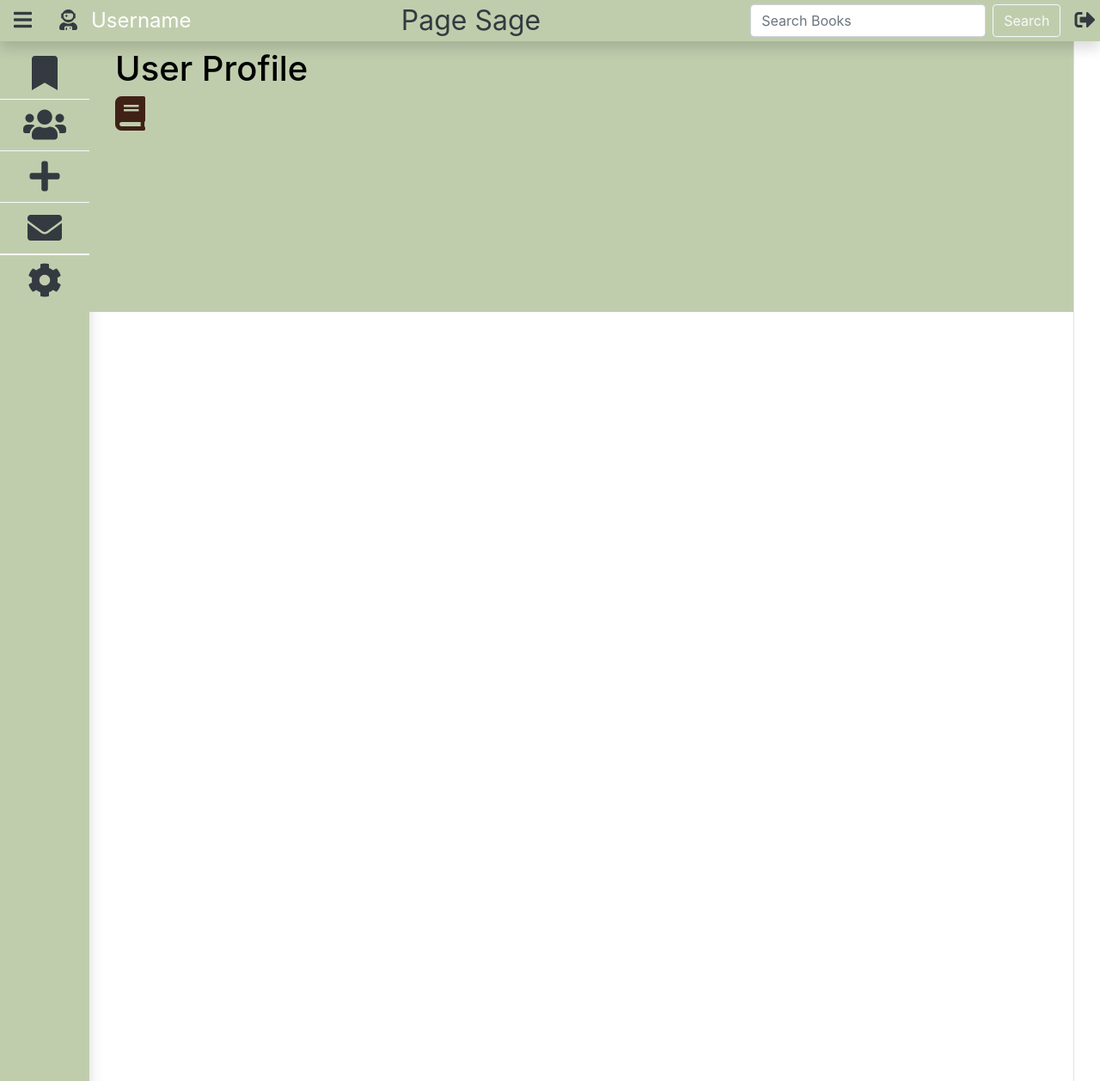
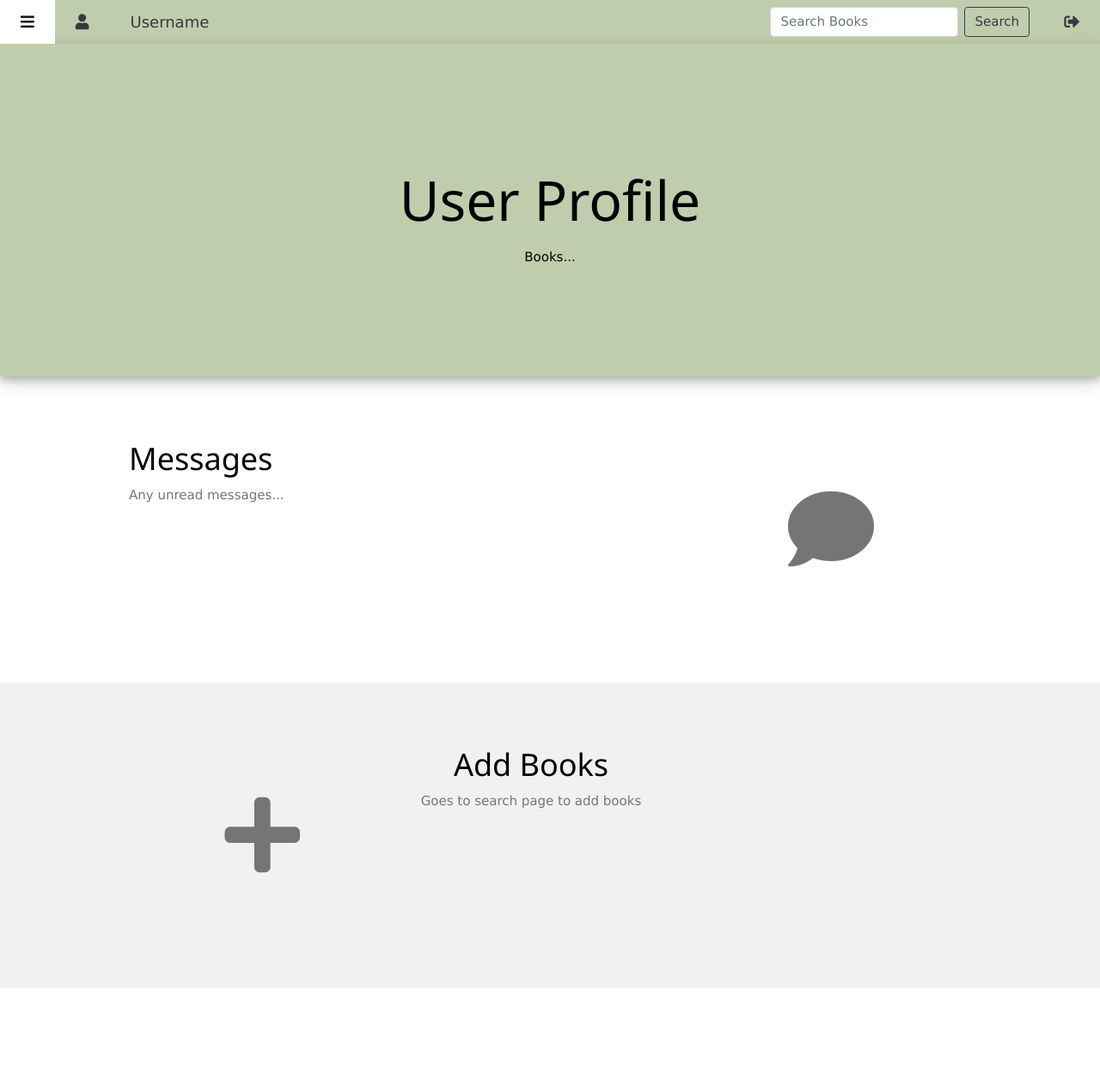
Before and after one commit to lupini-beans/page-sage, a Flask app: page /user in a window 1280 px wide. Shown: the whole page at 86% size. Run offline with Flask 2, Linux system fonts and the light colour scheme; some libraries are stand-ins or nearby versions.

Commit message:
Finished header/sidebar styling, working on main pages

```diff
--- a/app/static/js/user.js
+++ b/app/static/js/user.js
@@ -1,10 +1,14 @@
 
 const sidebar = $('#sidebar-bg').get(0);
+const main = $('#main').get(0);
 
 function toggleSidebar() {
     if (sidebar.style.display === "none") {
+        main.style.marginLeft="10%";
+        sidebar.style.width="10%";
         sidebar.style.display = "block";
     } else {
+        main.style.marginLeft="0%";
         sidebar.style.display = "none";
     }
 }
--- a/app/templates/user/header.html
+++ b/app/templates/user/header.html
@@ -6,87 +6,62 @@
         User Pages
     </title>
     <link rel="stylesheet" href="https://stackpath.bootstrapcdn.com/bootstrap/4.2.1/css/bootstrap.min.css">
+    <link rel="stylesheet" href="https://www.w3schools.com/w3css/4/w3.css">
     <link rel="stylesheet" href="https://use.fontawesome.com/releases/v5.7.1/css/all.css" integrity="sha384-fnmOCqbTlWIlj8LyTjo7mOUStjsKC4pOpQbqyi7RrhN7udi9RwhKkMHpvLbHG9Sr"
         crossorigin="anonymous">
     <link rel='stylesheet' href="{{ url_for('static', filename='./css/user.css') }}">
 </head>
 
 
-<body class="main-scheme" style="width:100vw;">
-    <nav id="header-bg" class="navbar navbar-dark fixed-top flex-md-nowrap p-0 shadow">
-        <div class="d-flex justify-content-start">
-            <button type="button" class="bg-transparent border-0 px-3" onclick="toggleSidebar()">
-                <i class="fas fa-bars text-dark" style="font-size: 24px"></i>
-            </button>
-            <button class="bg-transparent border-0 px-3">
-                <a href="{{ url_for('profile') }}">
-                    <i class="fas fa-user-astronaut text-dark" style="font-size:24px;"></i>
+<body class="main-scheme">
+    <!-- Side Navbar -->
+    <div id="sidebar-bg" class="w3-sidebar w3-bar-block w3-card w3-animate-left" style="display:none;">
+        <a href="{{ url_for('my_shelf') }}" class="w3-bar-item w3-button bg-transparent w3-padding-large w3-hover-white w3-large text-dark" title="My Bookshelf">
+            My Shelf
+        </a>
+        <a href="{{ url_for('bookclub') }}" class="w3-bar-item w3-button bg-transparent w3-padding-large w3-hover-white w3-large text-dark" title="My Bookshelf">
+            Bookclub
+        </a>
+        <a href="?" class="w3-bar-item w3-button bg-transparent w3-padding-large w3-hover-white w3-large text-dark" title="My Bookshelf">
+            Add Bookclub
+        </a>
+        <a href="?" class="w3-bar-item w3-button bg-transparent w3-padding-large w3-hover-white w3-large text-dark" title="My Bookshelf">
+            DM's
+        </a>
+        <a href="{{ url_for('user_settings') }}" class="w3-bar-item w3-button w3-display-bottommiddle bg-transparent w3-padding-large w3-hover-white w3-large text-dark" title="My Bookshelf">
+            <i title="User Settings" class="fas fa-cog text-dark"></i>
+        </a>
+    </div>
+
+    <!-- Main Content  -->
+    <div id="main">
+        <!-- Top Navbar -->
+        <div class="top">
+            <div id="header-bg" class="w3-bar w3-card w3-large">
+                <a class="w3-bar-item w3-button bg-transparent w3-padding-large w3-hover-white w3-large text-dark" onclick="toggleSidebar()" title="Toggle Navigation Menu">
+                    <i class="fas fa-bars"></i>
                 </a>
-            </button>
-            <a class="navbar-brand header-font" href="#" style="font-size:24px;">Username</a>
-        </div>
-        <div class="d-flex justify-content-center text-dark" style="font-size:32px;">Page Sage</div>
-        <div class="d-flex justify-content-end">
-            <form class="form-inline mt-2 mt-md-0 pl-3">
-                <input class="form-control mr-sm-2" type="text" placeholder="Search Books" aria-label="Search">
-                <a href="{{ url_for('search') }}">
-                    <button class="btn btn-outline-light my-2 my-sm-0 search-button" type="submit">Search</button>
+                <a href="{{ url_for('profile') }}" class="w3-bar-item w3-button bg-transparent w3-padding-large w3-hover-white w3-large text-dark" title="User Page">
+                    <i class="fas fa-user"></i>
                 </a>
-            </form>
-            <button class="bg-transparent pl-3 border-0">
-                <a href="{{ url_for('index') }}">
-                    <i class="fas fa-sign-out-alt text-dark" style="font-size:24px;"></i>
+                <a class="w3-bar-item bg-transparent w3-padding-large w3-large text-dark">Username</a>
+
+                <!-- Right justified  -->
+                <a href="{{ url_for('profile') }}" class="w3-bar-item w3-right w3-button bg-transparent w3-padding-large w3-hover-white w3-large text-dark" title="User Page">
+                    <i class="fas fa-sign-out-alt"></i>
                 </a>
-            </button>
-        </div>
-    </nav>
-
-    <div class="container-fluid mt-5" style="width:100%; height:100vh;">
-        <div class="row w-100 border-right" style="height:100vh;">
-            <div id="sidebar-bg" class="shadow col-1 pt-2 text-dark">
-                <div class="text-center text-dark py-2 border-bottom border-light w-100">
-                    <button class="bg-transparent border-0">
-                        <a href="{{ url_for('my_shelf') }}">
-                            <i title="My Bookshelf" class="fas fa-bookmark text-dark" style="font-size: 40px;"></i>
+                <div class="w3-bar-item py-2 w3-right">
+                    <form class="form-inline mt-2 mt-md-0 pl-3">
+                        <input class="form-control mr-sm-2" type="text" placeholder="Search Books" aria-label="Search">
+                        <a href="{{ url_for('search') }}">
+                        <button class="btn btn-outline-dark text-dark my-2 my-sm-0 search-button" type="submit">Search</button>
                         </a>
-                    </button>
-                </div>
-                <div class="text-center text-dark py-2 border-bottom border-light">
-                    <button class="bg-transparent border-0">
-                        <a href="{{ url_for('bookclub') }}">
-                            <i title="A Bookclub" class="fas fa-users text-dark" style="font-size: 40px;"></i>
-                        </a>
-                    </button>
-                </div>
-                <div class="text-center text-dark py-2 border-bottom border-light">
-                    <button class="bg-transparent border-0">
-                        <a href="?">
-                            <i title="Add Bookclub" class="fas fa-plus text-dark" style="font-size: 40px;"></i>
-                        </a>
-                    </button>
-                </div>
-                <div class="text-center text-dark py-2 border-bottom border-light">
-                    <button class="bg-transparent border-0">
-                        <a href="?">
-                            <i title="DM's" class="fas fa-envelope text-dark" style="font-size: 40px;"></i>
-                        </a>
-                    </button>
-                </div>
-                <div class="text-center text-dark py-2 border-top border-light">
-                    <button class="bg-transparent border-0">
-                        <a href="{{ url_for('user_settings') }}">
-                            <i title="User Settings" class="fas fa-cog text-dark" style="font-size: 40px;"></i>
-                        </a>
-                    </button>
-                </div>
-            </div>
-            <div class="col pt-2 ml-0 book-section">
-                <div class="container-fluid book-section">
-                    {% block content %}
-                    {% endblock %}
+                    </form>
                 </div>
             </div>
         </div>
+        {% block content %}
+        {% endblock %}
     </div>
 
     <script src='https://code.jquery.com/jquery-1.12.4.js'></script>
--- a/app/templates/user/profile.html
+++ b/app/templates/user/profile.html
@@ -1,10 +1,42 @@
 {% extends "user/header.html" %}
 
 {% block content %}
-    <h1>User Profile</h1>
-    <div>
-        <a href="{{ url_for('user_book') }}">
-            <i class="fas fa-book" style="color: #402116; font-size: 40px;""></i>
-        </a>
-    </div>
+    <!-- Books/Main -->
+    <header id="header-bg" class="w3-container w3-center" style="padding: 128px 16px; box-shadow: 0 4px 8px 0 rgba(0, 0, 0, 0.2), 0 6px 20px 0 rgba(0, 0, 0, 0.19);">
+        <h1 class="w3-margin w3-jumbo">User Profile</h1>
+        <div class=:w3-xlarge>
+            <a href="{{ url_for('user_book') }}">
+            Books...
+            </a>
+        </div>
+    </header>
+    <!-- First Grid -->
+    <div class="w3-row-padding w3-padding-64 w3-container">
+        <div class="w3-content">
+          <div class="w3-twothird">
+            <h1>Messages</h1>
+            <p class="w3-text-grey">Any unread messages...</p>
+          </div>
+
+          <div class="w3-third w3-center">
+            <i class="fas fa-comment w3-padding-64 w3-text-grey" style="font-size: 100px"></i>
+          </div>
+        </div>
+      </div>
+
+      <!-- Second Grid -->
+    <div class="w3-row-padding w3-light-grey w3-padding-64 w3-container">
+        <div class="w3-content">
+          <a href="{{ url_for('search') }}" class="w3-third w3-center">
+            <i class="fas fa-plus w3-padding-64 w3-text-grey w3-margin-right" style="font-size: 100px"></i>
+          </div>
+
+          <div class="w3-twothird">
+            <h1>Add Books</h1>
+
+            <p class="w3-text-grey">Goes to search page to add books</p>
+          </div>
+        </div>
+      </div>
+
 {% endblock %}
```
